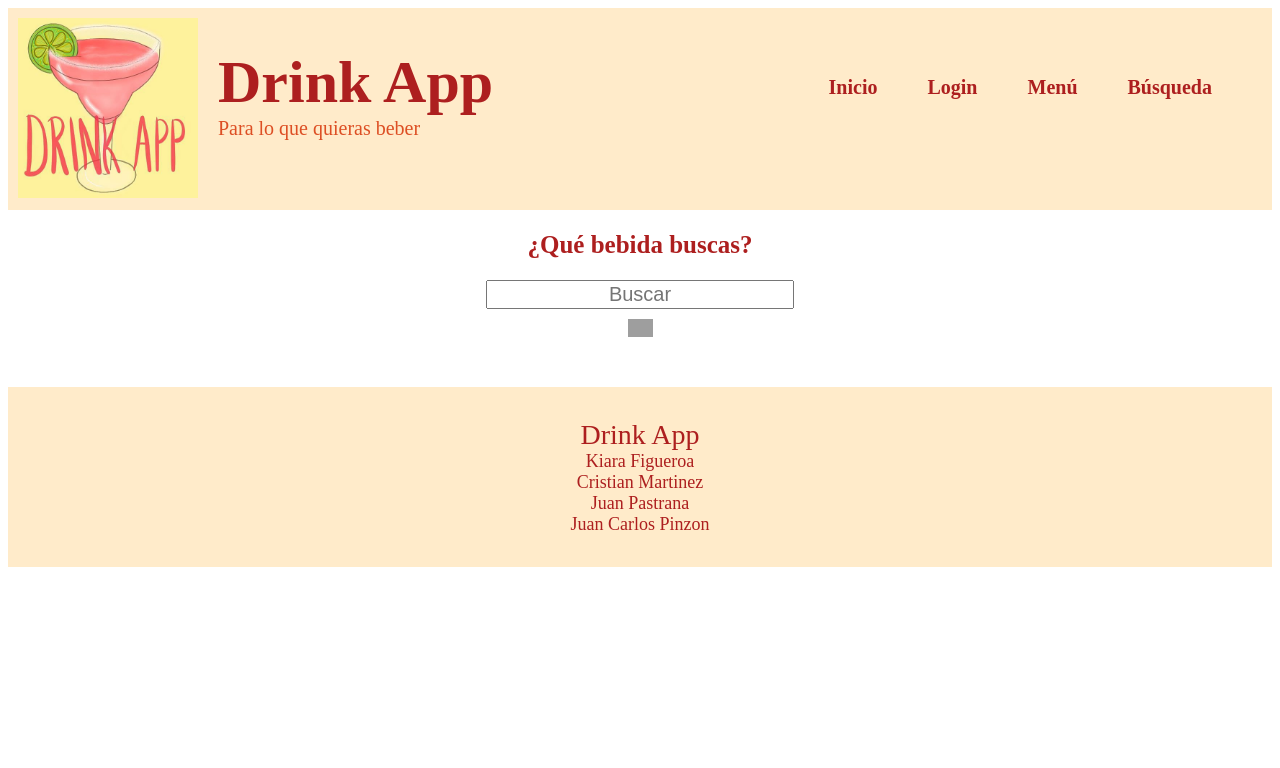
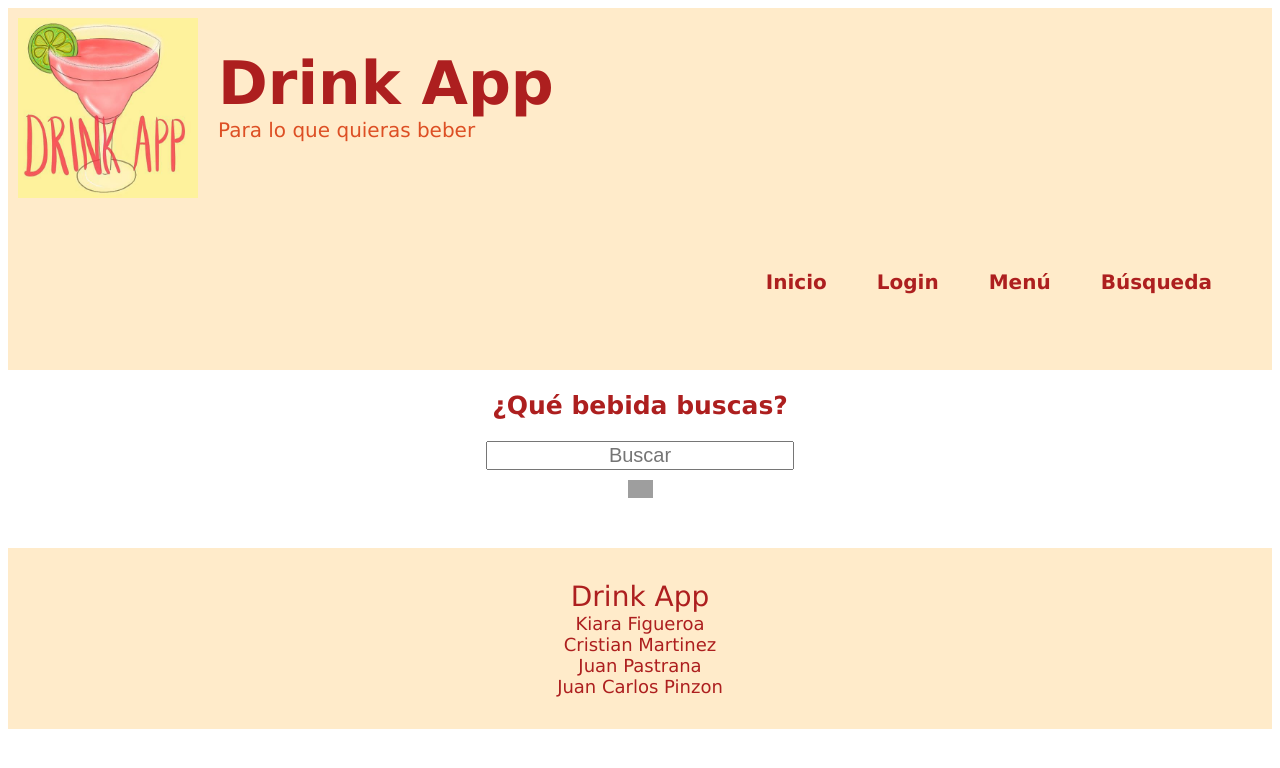
Before and after one commit to juanfelipeMTIC/ProyectoCiclo3, a Flask app: page /busqueda in a window 1280 px wide. Shown: the top 768 px of the page. Run offline with Flask 2, Linux system fonts and the light colour scheme; grey boxes are pictures that could not be loaded.

Commit message:
css modificado aplicando fuentes

```diff
--- a/static/css/body.css
+++ b/static/css/body.css
@@ -1,13 +1,22 @@
+body{
+    font-family: 'Lucida Sans', 'Lucida Sans Regular', 'Lucida Grande', 'Lucida Sans Unicode', Geneva, Verdana, sans-serif;
+}
+
+
+
 form {
     width: 350px;
     padding: 16px;
     border-radius: 10px;
-    font-family: serif;
+
     text-align: center;
     margin: auto;
     font-size: 25px;
 }
 form input [type="text"] {
+    border-radius: 10px;
+    background-color: aqua;
+    border: 0px;
     width: 200px;
     font-size: 20px;
 }
--- a/static/css/headerandfooter.css
+++ b/static/css/headerandfooter.css
@@ -1,9 +1,14 @@
 h1 {
-    font-family: serif;
+    font-family: 'Lucida Sans', 'Lucida Sans Regular', 'Lucida Grande', 'Lucida Sans Unicode', Geneva, Verdana, sans-serif;
     text-align: center;
     color: rgb(173, 31, 31);
     font-size: 25px;
 }
+
+body{
+    font-family: 'Lucida Sans', 'Lucida Sans Regular', 'Lucida Grande', 'Lucida Sans Unicode', Geneva, Verdana, sans-serif;
+}
+
 
 footer {
     background: rgba(255, 228, 181, 0.719);
--- a/templates/base.html
+++ b/templates/base.html
@@ -4,7 +4,7 @@
     <meta charset="UTF-8">
     <meta http-equiv="X-UA-Compatible" content="IE=edge">
     <meta name="viewport" content="width=device-width, initial-scale=1.0">
-    <link rel="stylesheet" href="static/css/headerandfooter.css">
+    <link rel="stylesheet" href="{{ url_for('static', filename='css/headerandfooter.css') }}">
     {%block titulo%}
     {% endblock %}
 </head>
--- a/templates/perfil.html
+++ b/templates/perfil.html
@@ -5,6 +5,7 @@
 <title> - Drink App</title>
 {% endif %}
 {% endblock %}
+
 
 {% block css %}
 <link rel="stylesheet" href="{{ url_for('static', filename='css/headerandfooter.css') }}" />
```
